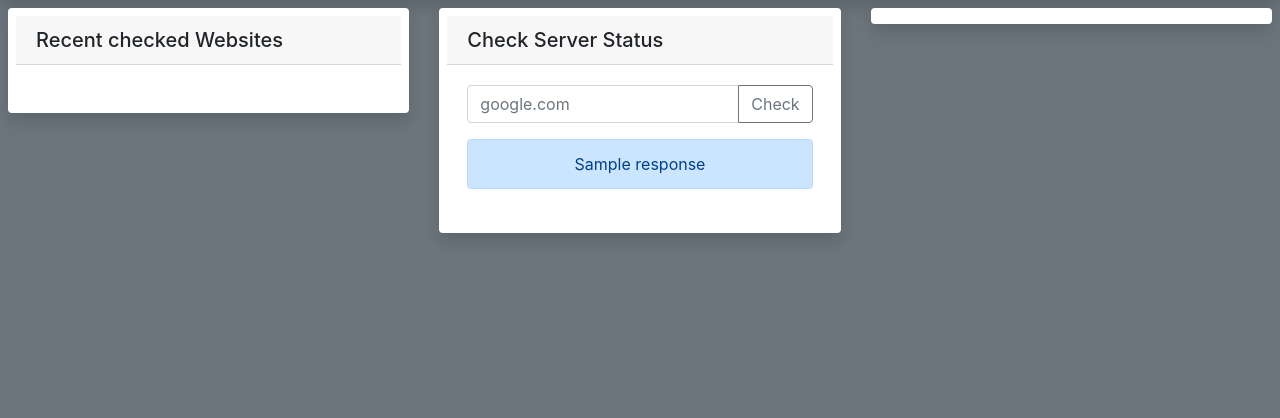
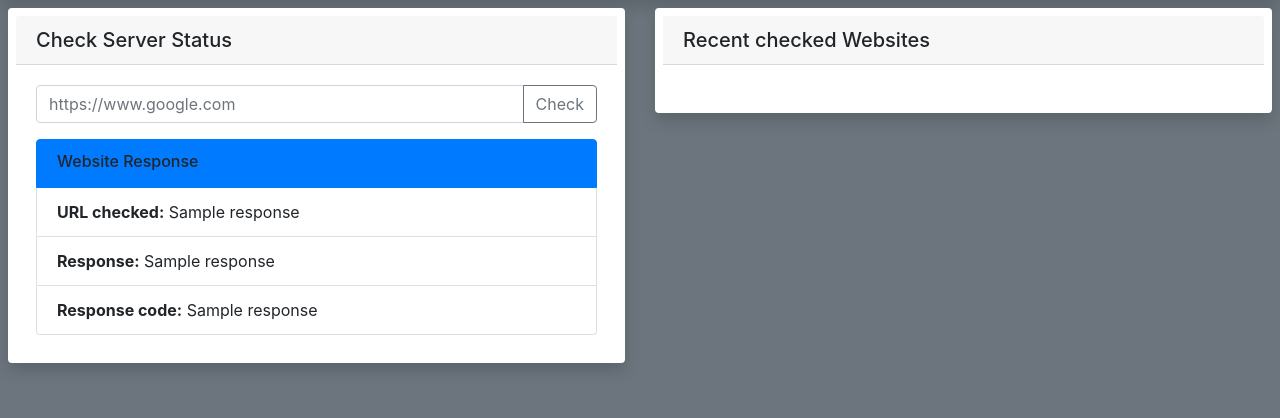
Before and after one commit to codemaster05330/ServerMonitor, a Flask app: template templates/index.html in a window 1280 px wide. Shown: the part 56-474 px from the top of the page. Run offline with Flask 2, Linux system fonts and the light colour scheme; the template is opened without the code that fills it: most values are stand-ins (such as "Sample title", 1, 10 or a date in 2020); some libraries are stand-ins or nearby versions.

Commit message:
UI changes for response display

```diff
--- a/templates/base.html
+++ b/templates/base.html
@@ -29,15 +29,14 @@
         </div>
       </div>
     </nav>
-    <div class="row p-2">
-      <div class="col">
-        {% block leftcol %}{% endblock %}
-      </div>
-      <div class="col">
-        {% block content %}{% endblock %}
-      </div>
-      <div class="col">
-        {% block rightcol %}{% endblock %}
+    <div class="container-fluid p-2">
+      <div class="row">
+        <div class="col-sm">
+          {% block content %}{% endblock %}
+        </div>
+        <div class="col-sm">
+            {% block leftcol %}{% endblock %}
+        </div>
       </div>
     </div>
     <!-- Optional JavaScript -->
--- a/templates/index.html
+++ b/templates/index.html
@@ -8,15 +8,22 @@
   <div class="card-body">
   <form method="POST">
     <div class="input-group mb-3">
-        <input type="text" id="url" name="url" class="form-control" placeholder="google.com" aria-label="google.com" aria-describedby="button-addon2">
+      <input type="url" id="url" name="url" class="form-control" placeholder="https://www.google.com" aria-describedby="button-addon2">
         <div class="input-group-append">
           <button class="btn btn-outline-secondary" type="submit" id="button-addon2">Check</button>
         </div>
     </div>
   </form>
-    <div class="alert alert-primary text-center" role="alert">
-      {% block text %}{{ response }}{% endblock %}
+    <ul class="list-group" style="width:auto">
+      <a class="list-group-item list-group-item-action active">
+        <div class="d-flex w-100 justify-content-between">
+          <h6 class="mb-1">Website Response</h6>
         </div>
+      </a>
+      <li class="list-group-item"><a class="font-weight-bold">URL checked:</a> {{ response[0] }}</li>
+      <li class="list-group-item"><a class="font-weight-bold">Response:</a> {{ response[2] }}</li>
+      <li class="list-group-item"><a class="font-weight-bold">Response code:</a> {{ response[1] }}</li>
+    </ul>
   </div>
 </div>
 {% endblock %}
@@ -28,7 +35,3 @@
     </div>
 </div>
 {% endblock %}
-
-{% block rightcol %}
-<div class="container shadow p-2 mb-5 bg-white rounded"></div>
-{% endblock %}
```
Lines whose indentation alone changed are shown as unchanged.
